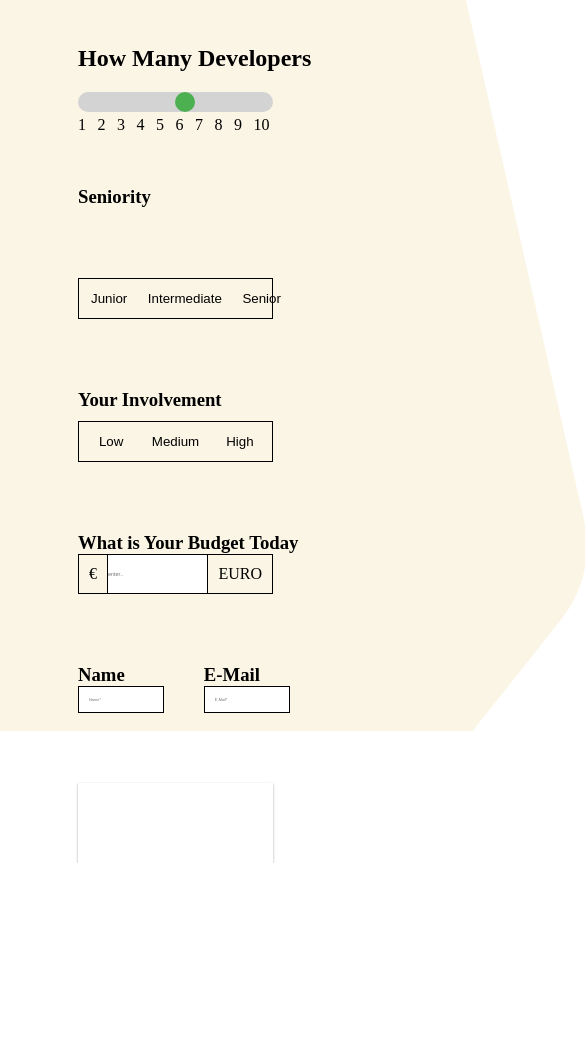
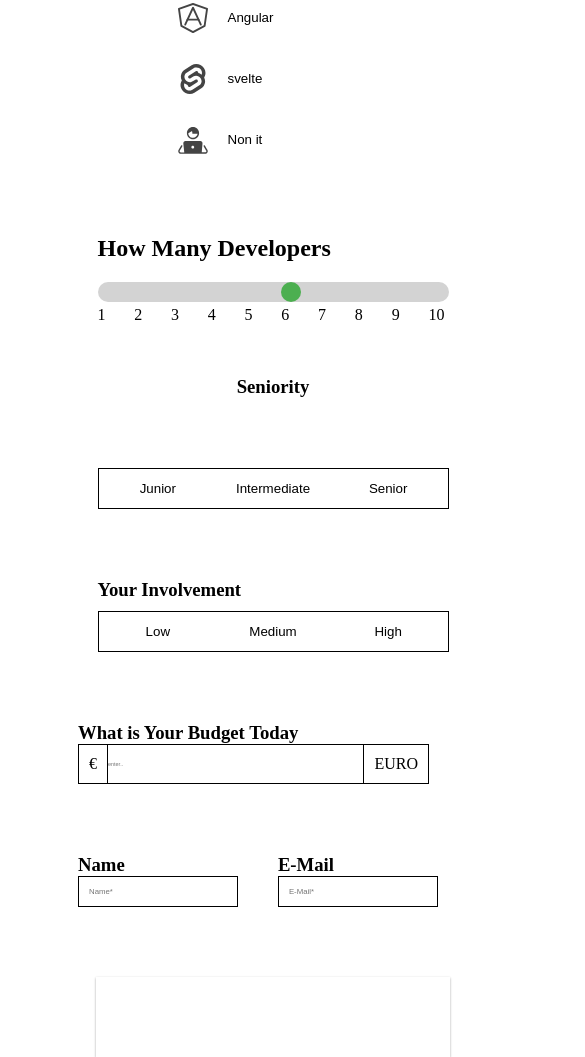
Before and after one commit to salaudeen22/IT-Budget-Calculator, a plain HTML site: page index.html in a window 390 px wide. Shown: the part 571-1628 px from the top of the page, 585 px wide, since content can reach past the window. Before the commit the page ends 1434 px from the top, so only its background shows below. Drawn offline with Linux system fonts and the light colour scheme.

Commit message:
done with responsive

```diff
--- a/style.css
+++ b/style.css
@@ -302,3 +302,83 @@ position: absolute;
 {
     width: 50%;
 }
+@media only screen and (max-width:480px)
+{
+    .background {
+
+        width: 100%;
+        height: 100%;
+        display: none;
+    }
+    .s1 {
+
+
+        display: flex;
+        gap: 70px;
+        align-items: center;
+        flex-direction: column;
+        justify-content: center;
+    }
+    .technnbtn {
+        margin-top: 20px;
+        display: flex;
+        flex-direction: column;
+        align-items: center;
+        flex-wrap: wrap;
+        gap: 10px;
+    }
+    .technnbtn button {
+        display: flex;
+        flex-wrap: wrap;
+        gap: 20px;
+        align-items: center;
+        border-radius: 5px;
+        height: 6vh;
+        width: 100%;
+        padding: 2px;
+        border: none;
+        outline: none;
+        background-color: transparent;
+    }
+    .rangebox {
+        position: relative;
+        width: 90vw;
+    }
+    .Senioritybox {
+        width: 90vw;
+        display: flex;
+        padding: 2px;
+        align-items: center;
+        gap: 0.5px;
+        justify-content: space-evenly;
+        border: 1px solid black;
+    }
+    .Involvementbox {
+        width: 90vw;
+        display: flex;
+        padding: 2px;
+        align-items: center;
+        gap: 0.5px;
+        justify-content: space-evenly;
+        border: 1px solid black;
+    }
+    .BudgetBox {
+        width: 90vw;
+        display: flex;
+        justify-content: space-between;
+        border: 1px solid black;
+    }
+    .contactme input {
+        border: 1px solid black;
+        padding: 10px;
+        font-size: 2vw;
+        width: 41vw;
+    }
+    .updatebox {
+        width: 91vw;
+        display: flex;
+        padding: 40px;
+        box-shadow: rgba(0, 0, 0, 0.12) 0px 1px 3px, rgba(0, 0, 0, 0.24) 0px 1px 2px;
+        background-color: #FFFFFF;
+    }
+}
```
